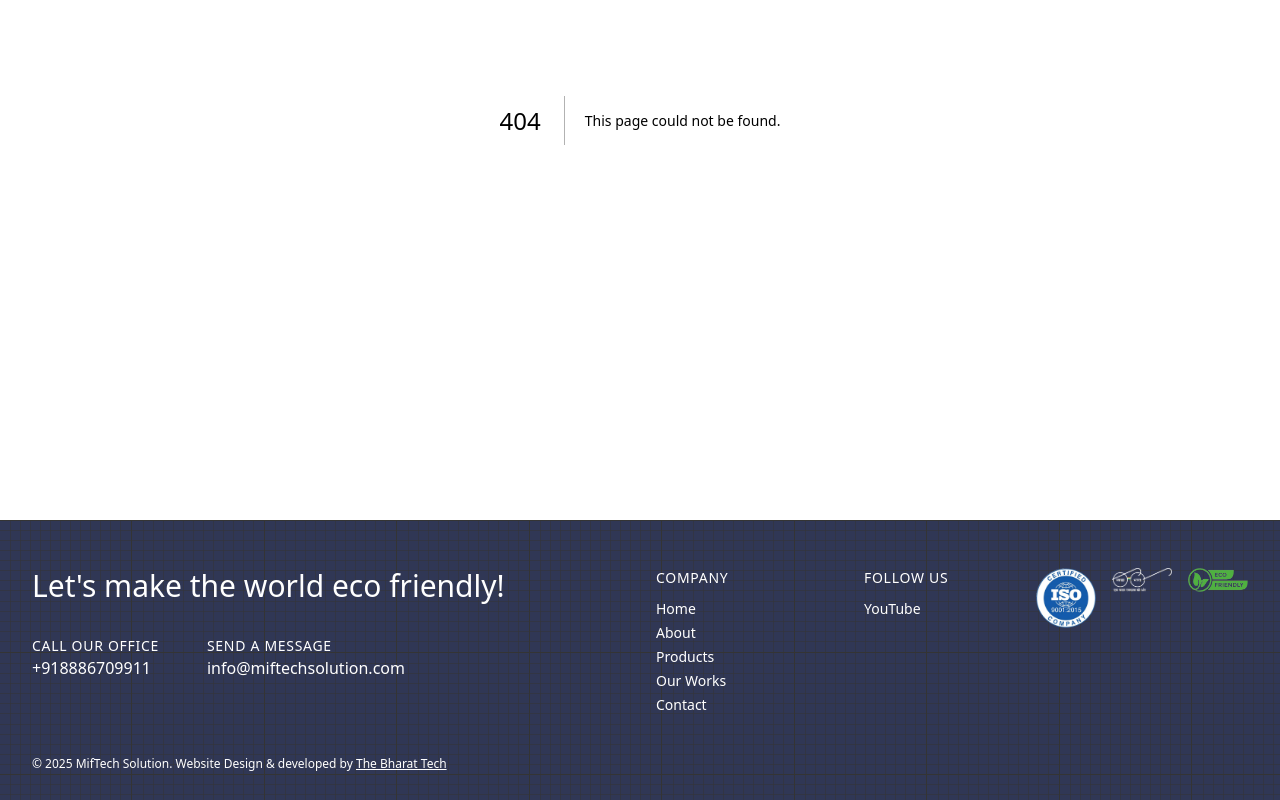
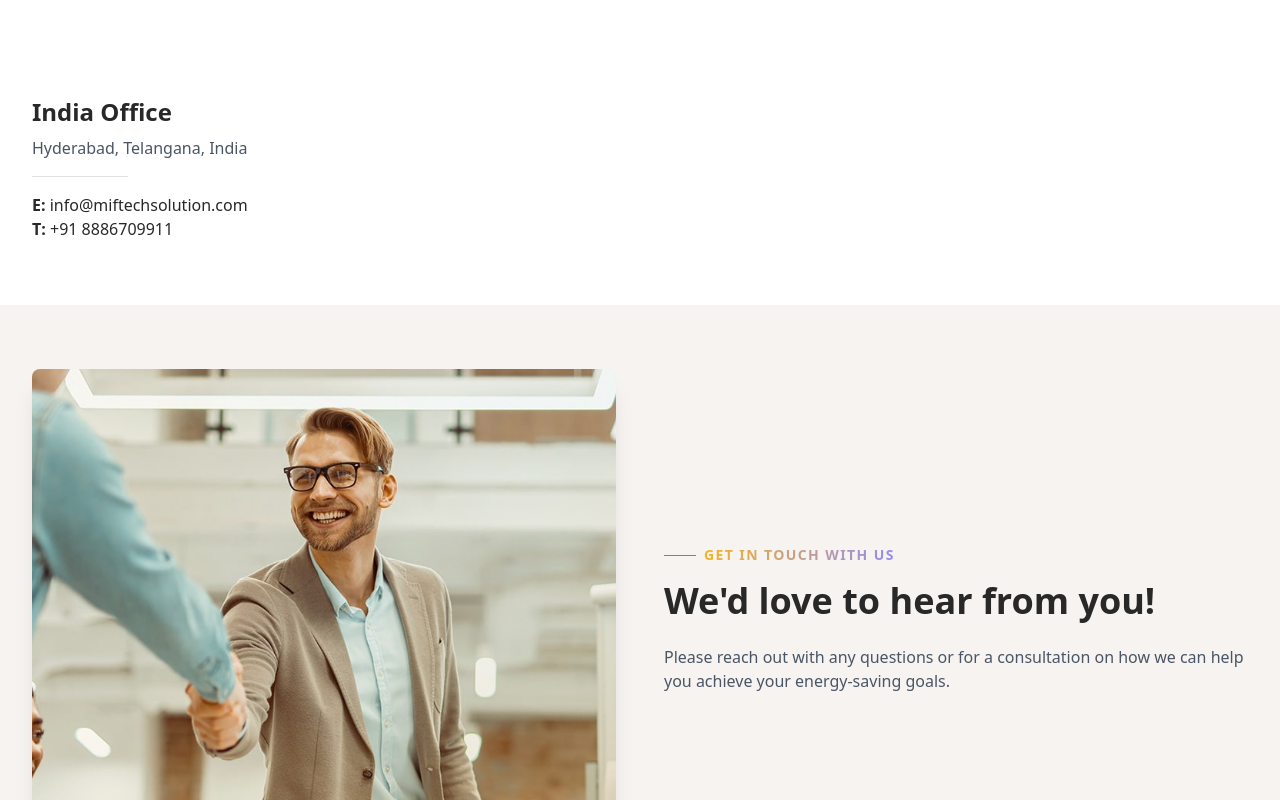
Before and after one commit to scaleoxperts/MiftechSolutions, a Next.js app: page /contact in a window 1280 px wide. Before the commit this address had no page. Shown: the part 280-1080 px from the top of the page. Built offline with nearby package versions, Linux system fonts and the light colour scheme.

Commit message:
feat: contact page

```diff
--- /dev/null
+++ b/app/contact/page.tsx
@@ -0,0 +1,45 @@
+import Image from 'next/image';
+
+export default function ContactPage() {
+  return (
+    <>
+      <section className="pt-32 pb-16 bg-[var(--white)]">
+        <div className="container mx-auto px-4 sm:px-6 lg:px-8">
+          <h1 className="text-4xl md:text-6xl font-bold font-playfair text-[var(--text-dark-gray)] max-w-3xl">We&apos;re here to answer any questions you may have.</h1>
+        </div>
+      </section>
+
+      <section className="py-16">
+        <div className="container mx-auto px-4 sm:px-6 lg:px-8">
+            <div className="grid grid-cols-1 md:grid-cols-2 lg:grid-cols-3 gap-8">
+                <div>
+                    <h2 className="text-2xl font-bold font-playfair text-[var(--text-dark-gray)] mb-2">India Office</h2>
+                    <p className="text-gray-600 mb-4">Hyderabad, Telangana, India</p>
+                    <div className="w-1/4 h-px bg-[var(--extra-medium-gray)] my-4"></div>
+                    <p><span className="font-semibold">E:</span> <a href="mailto:info@miftechsolution.com" className="hover:text-[var(--base-color)]">info@miftechsolution.com</a></p>
+                    <p><span className="font-semibold">T:</span> <a href="tel:+918886709911" className="hover:text-[var(--base-color)]">+91 8886709911</a></p>
+                </div>
+            </div>
+        </div>
+      </section>
+
+      <section className="py-16 bg-[var(--linen)]">
+          <div className="container mx-auto px-4 sm:px-6 lg:px-8">
+            <div className="grid grid-cols-1 lg:grid-cols-2 gap-12 items-center">
+                <div className="relative w-full h-96 lg:h-[500px] rounded-lg overflow-hidden shadow-xl">
+                    <Image src="/images/demo-branding-agency-contact-01.jpg" alt="Contact MifTech" layout="fill" objectFit="cover"/>
+                </div>
+                <div>
+                    <div className="flex items-center mb-4">
+                        <span className="w-8 h-px bg-[var(--base-color)] mr-2"></span>
+                        <span className="text-gradient-base-color text-sm font-bold uppercase tracking-widest">Get in touch with us</span>
+                    </div>
+                    <h2 className="text-3xl md:text-4xl font-bold font-playfair text-[var(--text-dark-gray)] mb-6">We&apos;d love to hear from you!</h2>
+                    <p className="text-gray-600">Please reach out with any questions or for a consultation on how we can help you achieve your energy-saving goals.</p>
+                </div>
+            </div>
+          </div>
+      </section>
+    </>
+  );
+}
```
